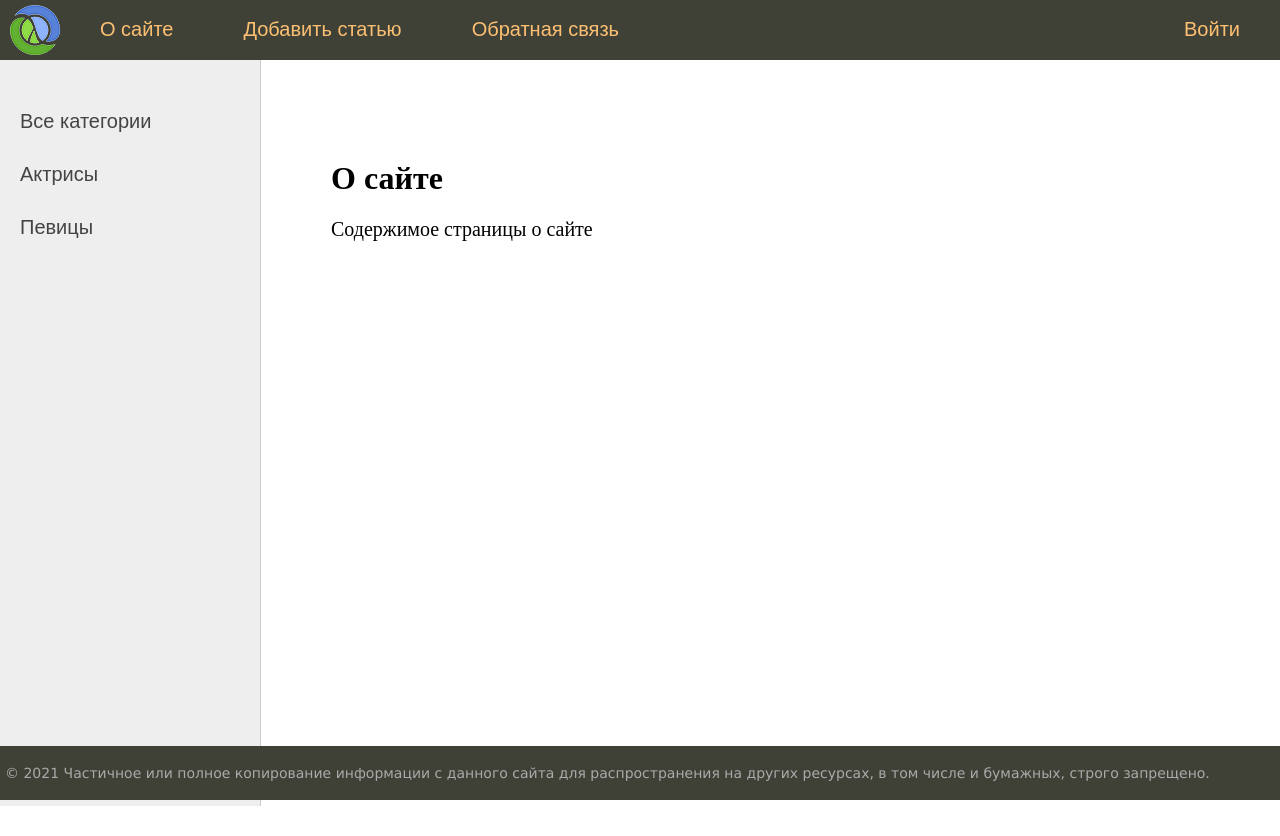
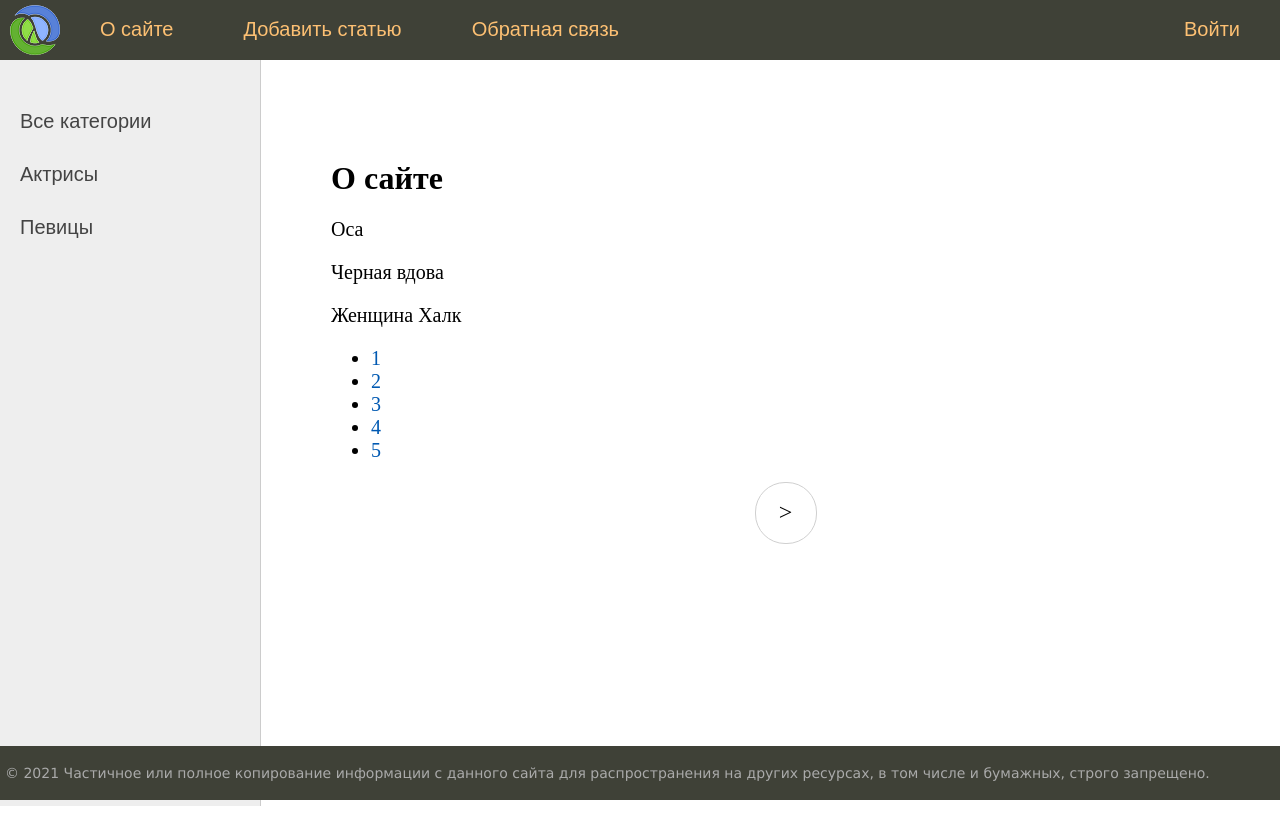
Before and after one commit to ScarryTerry27/DJANGO_LEANING, a Django app: page /about/ in a window 1280 px wide. Run offline with Django 4.2, Linux system fonts and the light colour scheme; data comes from the database, SQL or seed files in the repository.

Commit message:
add pagination
Добавление пагинации на страницу

```diff
--- a/scaryterry/women/models.py
+++ b/scaryterry/women/models.py
@@ -21,7 +21,7 @@ class Women(models.Model):
     class Meta:
         verbose_name = 'Известные супергеройки'
         verbose_name_plural = 'Известные супергеройки'
-        ordering = ['-time_create', 'title']
+        ordering = ['id']
 
 
 class Category(models.Model):
--- a/scaryterry/women/static/women/css/styles.css
+++ b/scaryterry/women/static/women/css/styles.css
@@ -439,10 +383,48 @@ ul.lang-list li a:hover {
 .form-error ul {
     list-style: none;
     padding: 0;
-  color: #cc0000;
+    color: #CC0000;
 }
 
 .form-button {
     min-width: 200px;
     font-size: 16px;
 }
+
+.list-pages {
+	text-align: center;
+	margin: 0 0 20px 0;
+}
+.list-pages ul {
+	margin: 20px 0 0 0;
+	padding: 0;
+	list-style: none;
+}
+.list-pages ul li {
+	display: inline-block;
+	margin: 0 20px 0 0;
+}
+.list-pages a {
+	color: #000;
+	font-size: 24px;
+	text-decoration: none;
+}
+.list-pages .page-num, .page-num-selected {
+	display: inline-block;
+	width: 60px;
+	height: 44px;
+	padding: 16px 0 0 0;
+	border: 1px solid #d0d0d0;
+	border-radius: 30px;
+}
+.list-pages .page-num:hover {
+	box-shadow: 3px 3px 1px #d0d0d0;
+}
+.list-pages .page-num-selected {
+	border: none;
+	color: #000;
+	font-size: 20px;
+}
+.list-pages .page-num-selected:hover {
+	box-shadow: none;
+}
--- a/scaryterry/women/templates/women/about.html
+++ b/scaryterry/women/templates/women/about.html
@@ -2,5 +2,17 @@
 
 {% block content %}
 <h1>{{title}}</h1>
-<p>Содержимое страницы о сайте
+{% for cont in page_obj %}
+<p>{{ cont }}</p>
+{% endfor %}
+
+<nav>
+    <ul>
+        {% for p in page_obj.paginator.page_range %}
+        <li>
+            <a href="?page={{ p }}">{{ p }}</a>
+        </li>
+        {% endfor %}
+    </ul>
+</nav>
 {% endblock %}
--- a/scaryterry/women/templates/women/base.html
+++ b/scaryterry/women/templates/women/base.html
@@ -59,6 +59,32 @@
 	<div class="content-text">
 {% block content %}
 {% endblock %}
+
+{% if page_obj.has_other_pages %}
+	<nav class="list-pages">
+		<ul>
+			{% if page_obj.has_previous %}
+			<li class="page-num">
+				<a href="?page={{ page_obj.previous_page_number }}">&lt;</a>
+			</li>
+			{% endif %}
+			{% for p in paginator.page_range %}
+				{% if page_obj.number == p %}
+					<li class="page-num page-num-selected"> {{ p }} </li>
+				{% elif p >= page_obj.number|add:-2 and p <= page_obj.number|add:2 %}
+					<li class="page-num">
+					<a href="?page={{ p }}">{{ p }}</a>
+					</li>
+				{% endif %}
+			{% endfor %}
+			{% if page_obj.has_next %}
+			<li class="page-num">
+				<a href="?page={{ page_obj.next_page_number }}">&gt;</a>
+			</li>
+			{% endif %}
+		</ul>
+	</nav>
+{% endif %}
 	</div>
 <!-- Конец блока контента -->
 
--- a/scaryterry/women/utils.py
+++ b/scaryterry/women/utils.py
@@ -4,6 +4,7 @@ from .models import *
 
 
 class DataMixin:
+    paginate_by = 3
     menu = [
         {'title': 'О сайте', 'url_name': 'about'},
         {'title': 'Добавить статью', 'url_name': 'addpage'},
--- a/scaryterry/women/views.py
+++ b/scaryterry/women/views.py
@@ -1,4 +1,5 @@
 from django.contrib.auth.decorators import login_required
+from django.core.paginator import Paginator
 from django.http import HttpResponse, HttpResponseNotFound, Http404
 from django.shortcuts import render, redirect, get_object_or_404
 from django.urls import reverse_lazy
@@ -42,8 +43,12 @@ class WomenHome(DataMixin, ListView):
 
 # @login_required  только зарег пользователей
 def about(request):
+    contact_list = Women.objects.all()
+    paginator = Paginator(contact_list, 3)
+    page_number = request.GET.get('page')
+    page_obj = paginator.get_page(page_number)  # пагинация внутри функции представления
     cats = Category.objects.annotate(Count('women'))
-    return render(request, 'women/about.html', {'title': 'О сайте', 'menu': DataMixin.menu, 'cats': cats, \
+    return render(request, 'women/about.html', {'page_obj': page_obj, 'title': 'О сайте', 'menu': DataMixin.menu, 'cats': cats, \
                                                 'cat_selected': -1})
 
 
```
Also changed, not shown: other parts of scaryterry/women/static/women/css/styles.css (+42 -98 lines). Lines whose indentation alone changed are shown as unchanged.
